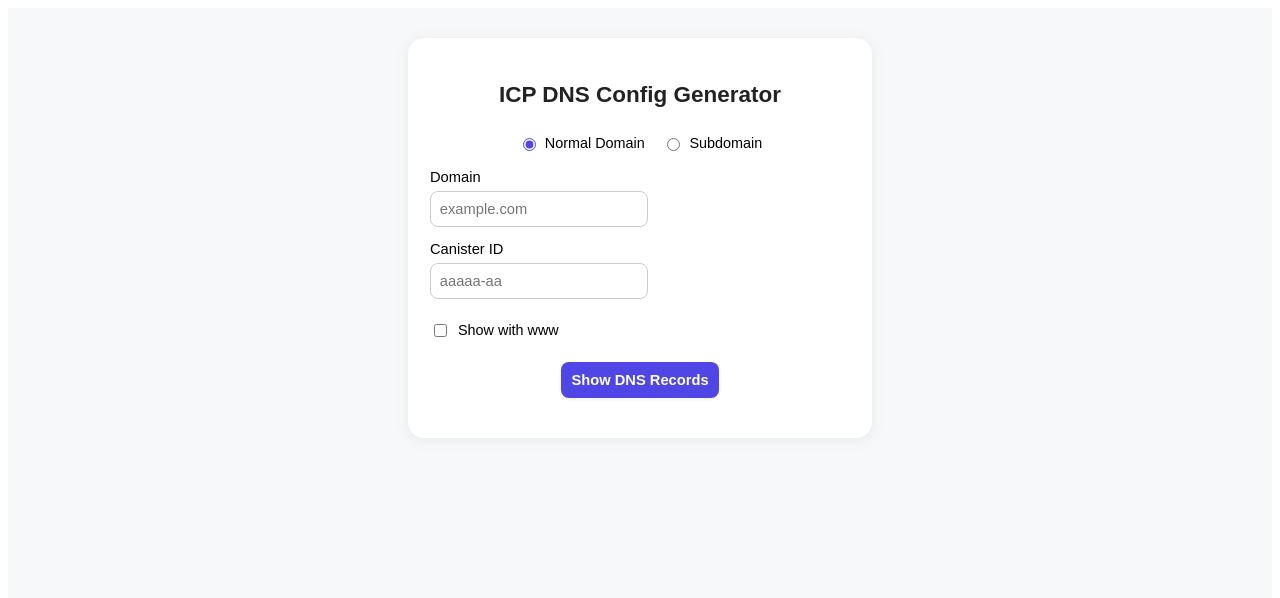
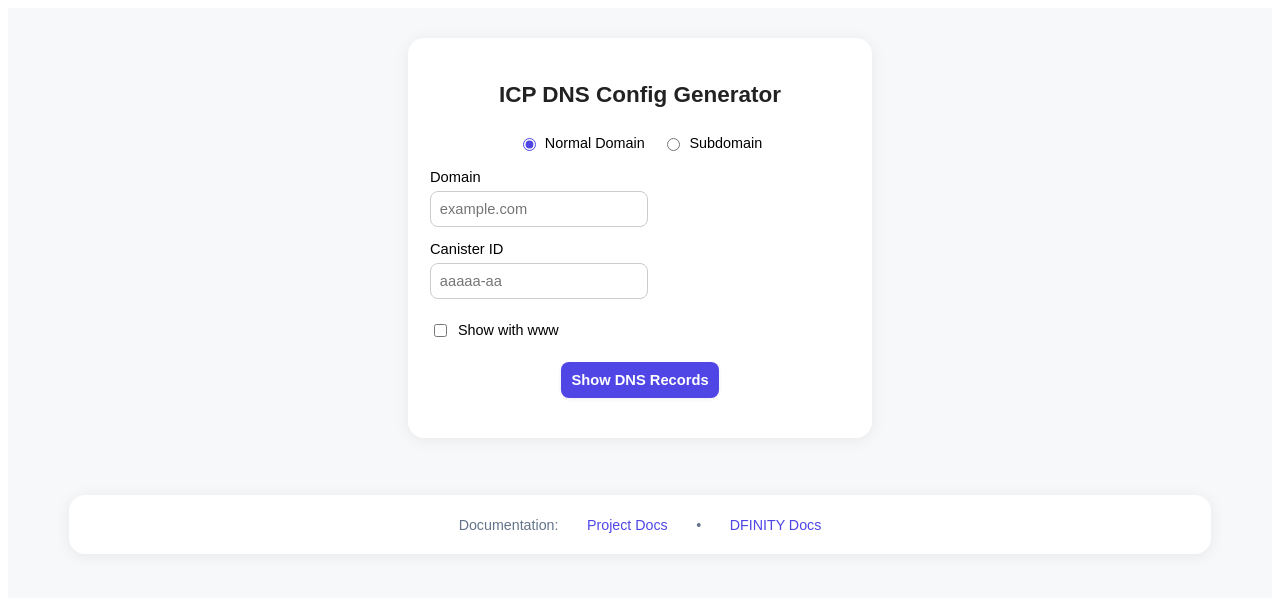
Before and after one commit to Stephen-Kimoi/canister-dns, a React (Vite) app in the folder src/frontend/: page / in a window 1280 px wide. Shown: the top 598 px of the page. Built offline with nearby package versions, Linux system fonts and the light colour scheme.

Commit message:
final cleanup

```diff
--- a/src/frontend/src/App.jsx
+++ b/src/frontend/src/App.jsx
@@ -345,6 +345,59 @@ EOF`}</pre>
           </div>
         )}
       </div>
+      {/* Documentation Section */}
+      <div style={{
+        background: '#fff',
+        boxShadow: '0 2px 16px #0001',
+        borderRadius: 16,
+        padding: '1.5em',
+        maxWidth: 1100,
+        width: '100%',
+        marginTop: '2em',
+        fontSize: '0.95em',
+        textAlign: 'center'
+      }}>
+        <div style={{
+          display: 'flex',
+          justifyContent: 'center',
+          gap: '2em',
+          alignItems: 'center',
+          color: '#64748b'
+        }}>
+          <span>Documentation:</span>
+          <a
+            href="https://github.com/Stephen-Kimoi/canister-dns?tab=readme-ov-file#canister-dns"
+            target="_blank"
+            rel="noopener noreferrer"
+            style={{
+              color: '#4f46e5',
+              textDecoration: 'none',
+              fontWeight: 500,
+              transition: 'color 0.2s'
+            }}
+            onMouseOver={(e) => e.target.style.color = '#4338ca'}
+            onMouseOut={(e) => e.target.style.color = '#4f46e5'}
+          >
+            Project Docs
+          </a>
+          <span>•</span>
+          <a
+            href="https://internetcomputer.org/docs/building-apps/frontends/custom-domains/using-custom-domains/"
+            target="_blank"
+            rel="noopener noreferrer"
+            style={{
+              color: '#4f46e5',
+              textDecoration: 'none',
+              fontWeight: 500,
+              transition: 'color 0.2s'
+            }}
+            onMouseOver={(e) => e.target.style.color = '#4338ca'}
+            onMouseOut={(e) => e.target.style.color = '#4f46e5'}
+          >
+            DFINITY Docs
+          </a>
+        </div>
+      </div>
       {/* Responsive styles and spinner animation */}
       <style>{`
         @media (max-width: 900px) {
```
Also changed, not shown: 1 other file (tests, documents, lock files or other folders).
